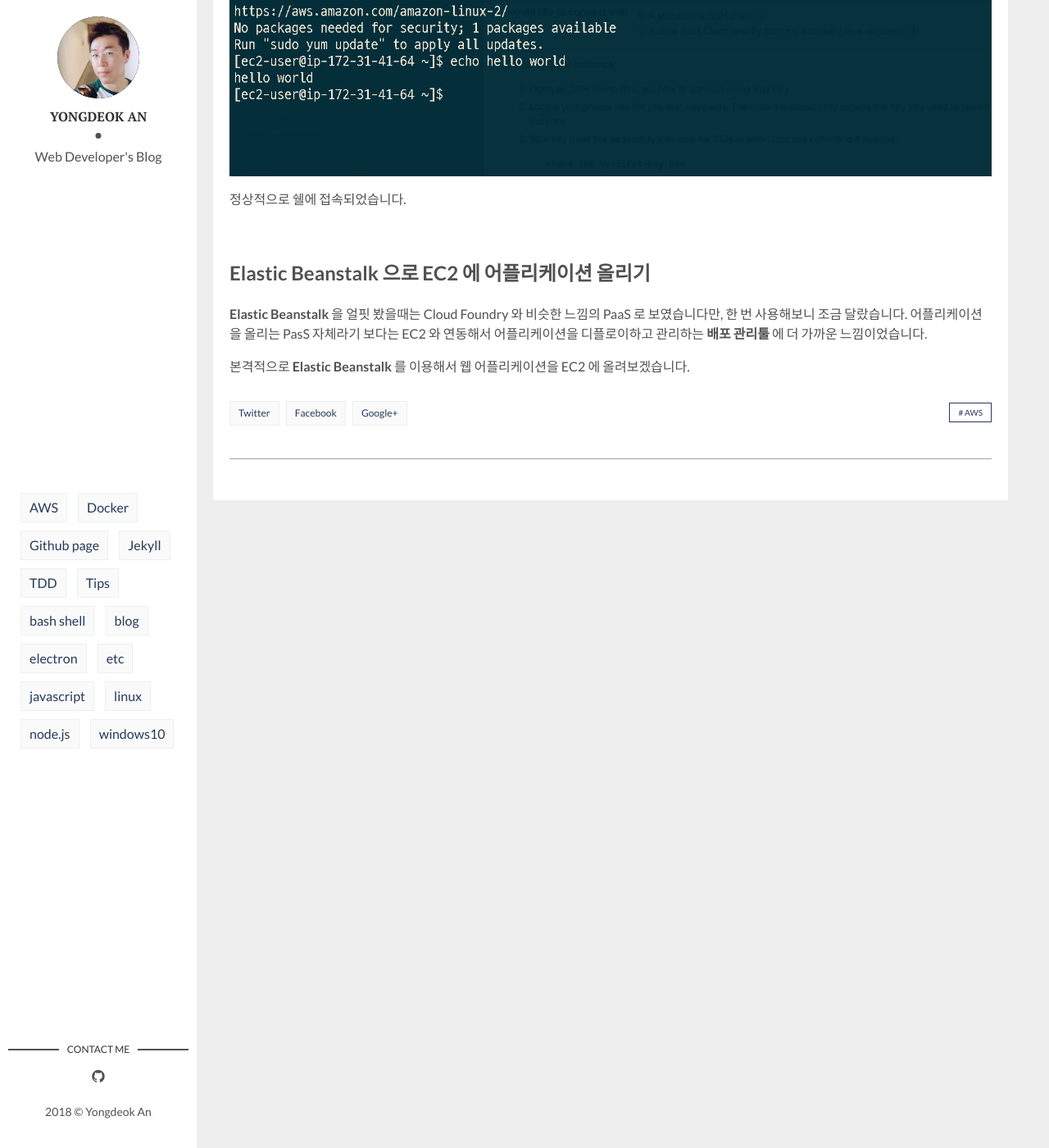
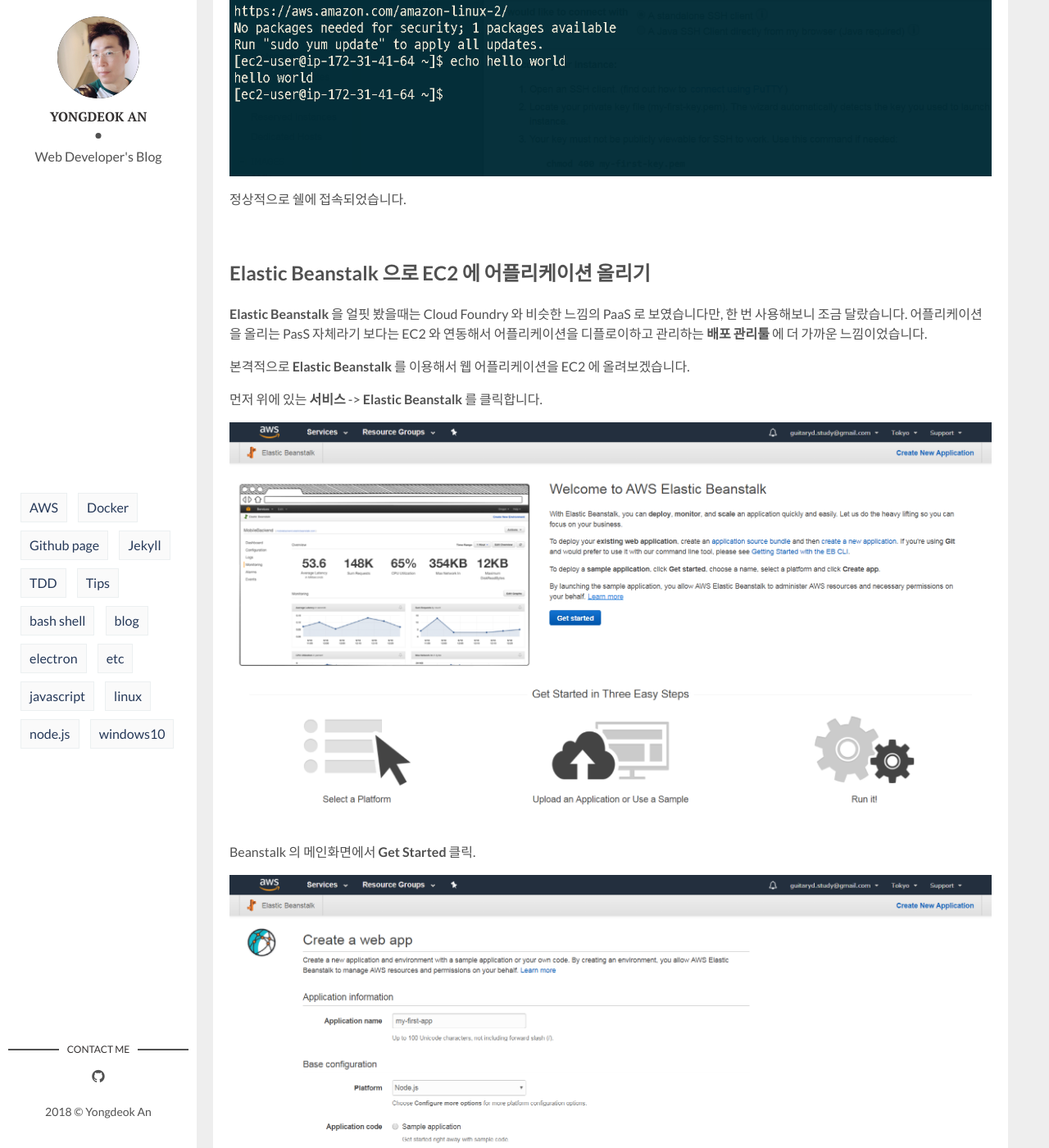
Before and after one commit to krauser085/krauser085.github.io, a Jekyll site: the page built from _posts/2018-09-12-AWS-01.md, in a window 1280 px wide and 1400 px high, scrolled down 5645 px. Shown: the whole window at 82% size. Built offline with Jekyll 4.4.1, drawn with Linux system fonts in a browser that asks for light colours; comment, search, counter and statistics services are not loaded.

Commit message:
add new post - writing

```diff
--- a/_posts/2018-09-12-AWS-01.md
+++ b/_posts/2018-09-12-AWS-01.md
@@ -69,3 +69,11 @@ Instance 를 오른쪽클릭 후 **Connect** 를 클릭하면 **SSH 접속하는
 **Elastic Beanstalk** 을 얼핏 봤을때는 Cloud Foundry 와 비슷한 느낌의 PaaS 로 보였습니다만, 한 번 사용해보니 조금 달랐습니다. 어플리케이션을 올리는 PasS 자체라기 보다는 EC2 와 연동해서 어플리케이션을 디플로이하고 관리하는 **배포 관리툴** 에 더 가까운 느낌이었습니다.
 
 본격적으로 **Elastic Beanstalk** 를 이용해서 웹 어플리케이션을 EC2 에 올려보겠습니다.
+
+먼저 위에 있는 **서비스** -> **Elastic Beanstalk** 를 클릭합니다.
+
+![Alt text](/assets/img/2018-09-12/11_Beanstalk.png)
+
+Beanstalk 의 메인화면에서 **Get Started** 클릭.
+
+![Alt text](/assets/img/2018-09-12/11-1_Beanstalk.png)
```
